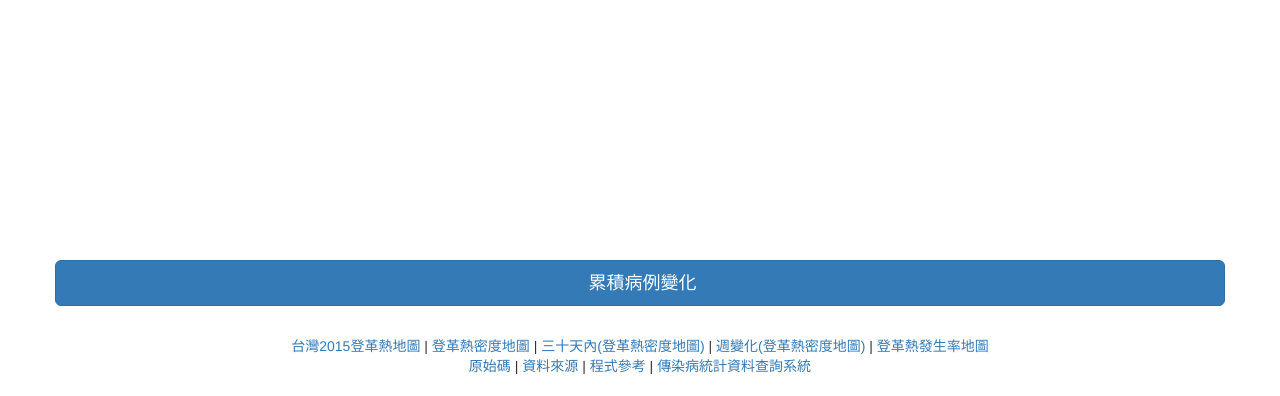
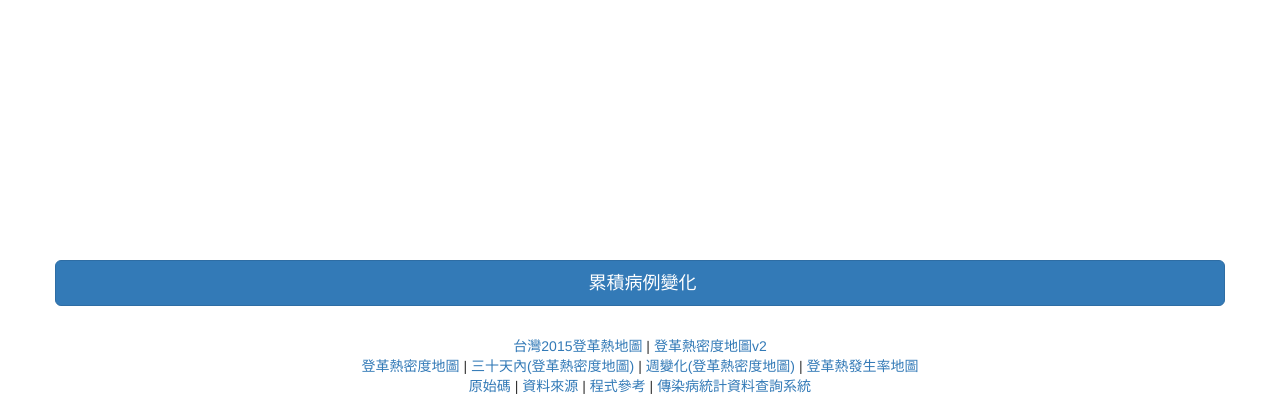
Before and after one commit to happychang/fever, a plain HTML site: page index.html in a window 1280 px wide. Shown: the part 482-878 px from the top of the page. Drawn offline with nearby package versions, Linux system fonts and the light colour scheme; some packages are replaced by stand-ins of ours; no server answers.

Commit message:
v1.5
update link

```diff
--- a/index.html
+++ b/index.html
@@ -1,7 +1,7 @@
 <!DOCTYPE html>
 <html>
     <head>
-        <title>登革熱密度地圖 v1.3</title>
+        <title>登革熱密度地圖 v1.5</title>
         <meta name="viewport" content="initial-scale=1.0, user-scalable=no">
         <meta charset="utf-8">
         <meta property="og:title" content="登革熱密度地圖">
@@ -115,6 +115,9 @@
             <div id="listNoneCunli"></div>
             <div style="text-align: center;">
 		<a href="http://kiang.github.io/TainanDengueMap/taiwan/">台灣2015登革熱地圖</a> |
+                <a href="http://happychang.github.io/fever2/">登革熱密度地圖v2</a>
+            </div>
+            <div style="text-align: center;">
                 <a href="http://happychang.github.io/fever/">登革熱密度地圖</a> |
                 <a href="http://happychang.github.io/fever30/">三十天內(登革熱密度地圖)</a> |
                 <a href="http://happychang.github.io/fever7change/">週變化(登革熱密度地圖)</a> |
```
